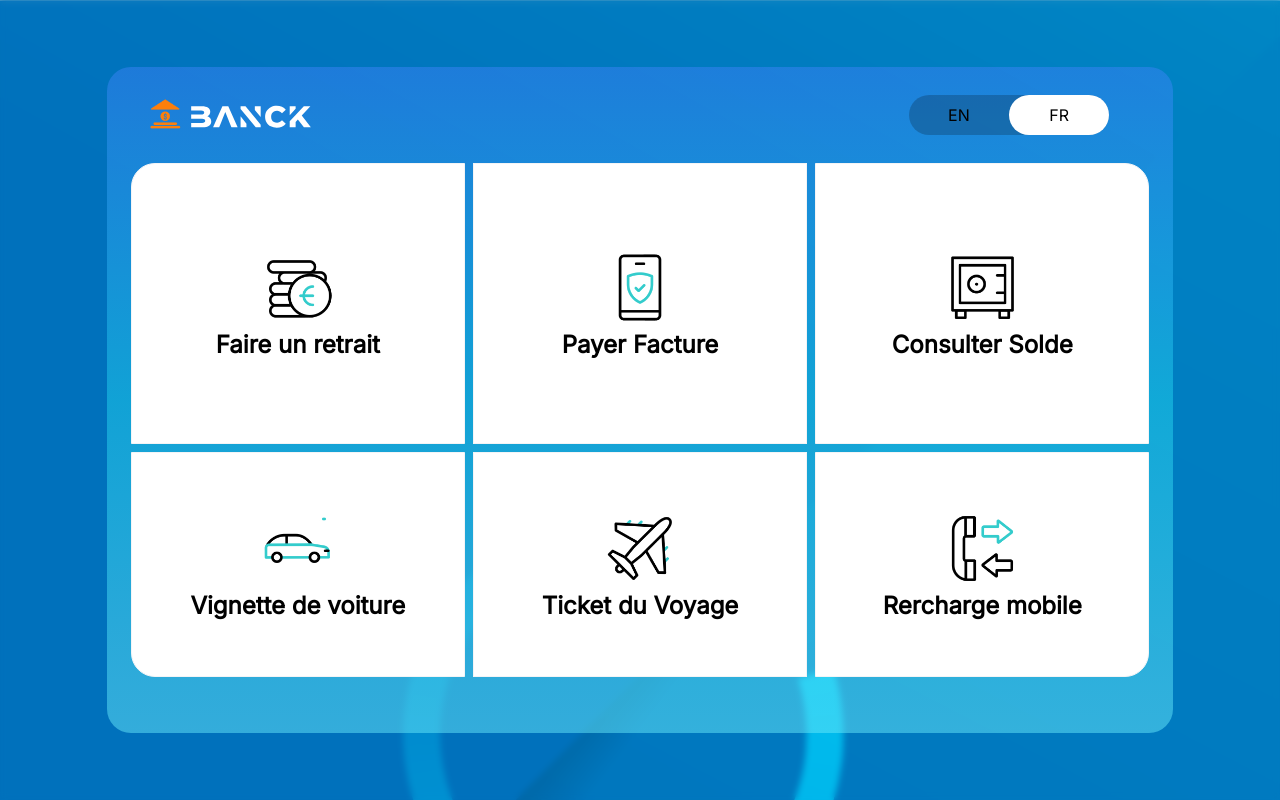
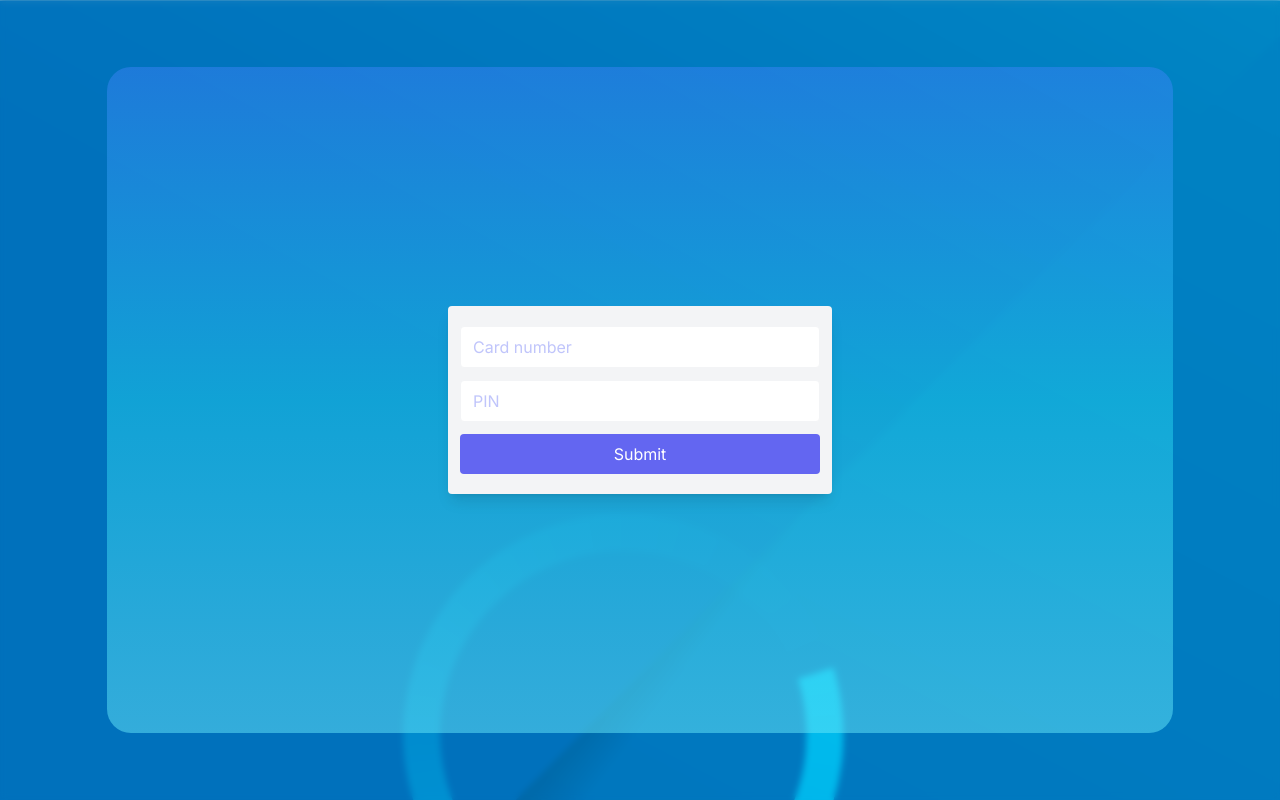
Before and after one commit to yassineelhoubi/ATM, a React (Vite) app: page / in a window 1280 px wide. Built offline with nearby package versions, Linux system fonts and the light colour scheme.

Commit message:
Added login form

```diff
--- /dev/null
+++ b/src/pages/Login.tsx
@@ -0,0 +1,43 @@
+import React from 'react'
+
+const Login = () => {
+    return (
+        <div className="wrapper px-2 w-full">
+        <form
+           action=""
+           className="max-w-sm bg-gray-100 px-3 py-5 rounded shadow-lg my-10 m-auto"
+        >
+           <div className="flex flex-col space-y-3">
+              <div
+                 className="flex items-center bg-white border border-gray-100 rounded px-2"
+              >
+
+                 <input
+                    type="number"
+                    placeholder="Card number"
+                    className="w-full py-2 px-1 placeholder-indigo-400 outline-none placeholder-opacity-50"
+                 />
+              </div>
+              <div
+                 className="flex items-center bg-white border border-gray-100 rounded px-2"
+              >
+
+                 <input
+                    type="number"
+                    placeholder="PIN"
+                    className="w-full py-2 px-1 placeholder-indigo-400 outline-none placeholder-opacity-50"
+                 />
+              </div>
+              <button
+                 type="submit"
+                 className="text-white bg-indigo-500 px-4 py-2 rounded"
+              >
+                 Submit
+              </button>
+           </div>
+        </form>
+     </div>
+    )
+}
+
+export { Login }
--- a/src/routes/Router.tsx
+++ b/src/routes/Router.tsx
@@ -13,11 +13,13 @@ import Car from '../pages/Car';
 import Booking from '../pages/Booking';
 import MobileRecharge from '../pages/MobileRecharge';
 import React from 'react';
+import { Login } from '../pages/Login';
 const AppRouter: React.FC = () => (
     <Router>
         <Routes>
             <Route path="/" />
-            <Route index element={<Home />} />
+            <Route index element={<Login />} />
+            <Route path="/home" element={<Home />} />
             <Route path="/withdraw" element={<Withdraw />} />
             <Route path="/bills" element={<Bills />} />
             <Route path="/cash" element={<Cash />} />
```
